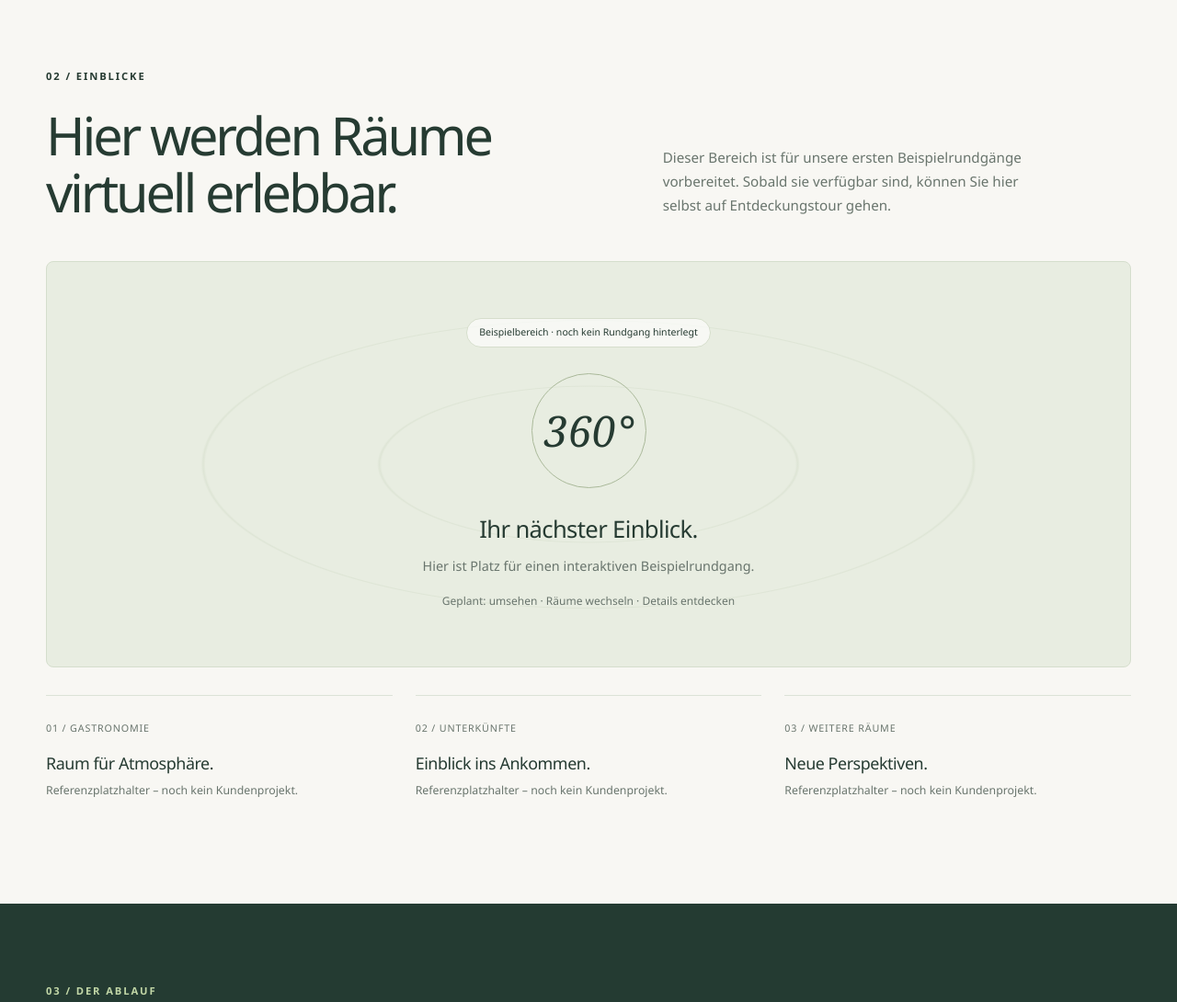
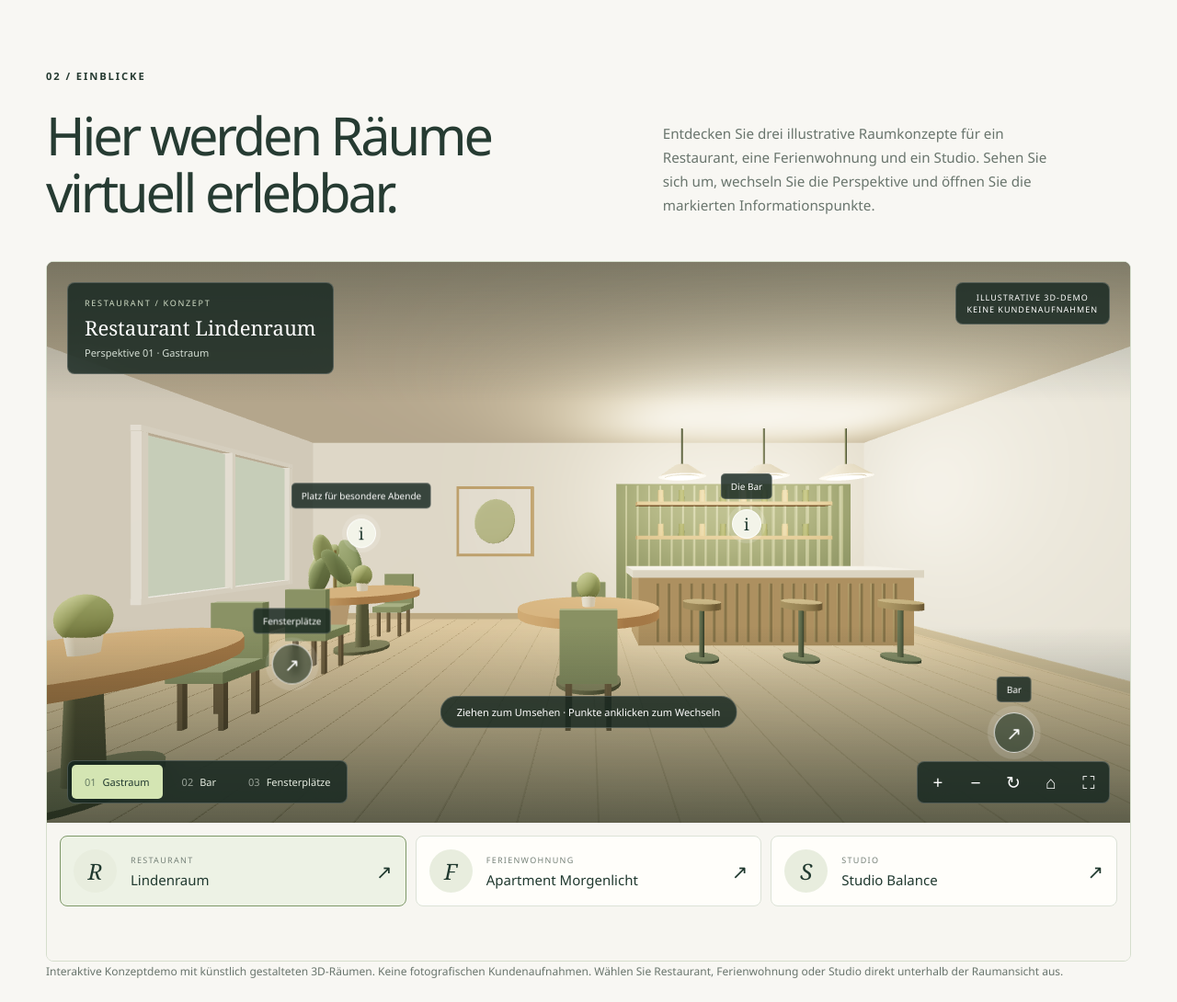
Before and after one commit to Blackghm/ReMo-360-Studio, a plain HTML site: page index.html in a window 1280 px wide. Shown: the part 2320-3410 px from the top of the page at 92% size. Drawn offline with nearby package versions, Linux system fonts and the light colour scheme.

Commit message:
Integrate interactive ReMo-360 demo in index.html
Added interactive demo iframe for virtual room concepts.

```diff
--- a/index.html
+++ b/index.html
@@ -1291,6 +1291,25 @@
         animation: none !important;
       }
     }
+ /* Eingebettete ReMo-360-Beispieldemo */
+
+#tour-container {
+  overflow: hidden;
+}
+
+#tour-container .remo-demo-frame {
+  display: block;
+  width: 100%;
+  height: 760px;
+  border: 0;
+  background: #f7f6f1;
+}
+
+@media (max-width: 760px) {
+  #tour-container .remo-demo-frame {
+    height: 800px;
+  }
+}
   </style>
 </head>
 
@@ -1544,36 +1563,36 @@
           <h2>Hier werden Räume<br>virtuell erlebbar.</h2>
         </div>
 
-        <p>
-          Dieser Bereich ist für unsere ersten Beispielrundgänge
-          vorbereitet. Sobald sie verfügbar sind, können Sie
-          hier selbst auf Entdeckungstour gehen.
-        </p>
+      <p>
+  Entdecken Sie drei illustrative Raumkonzepte für ein
+  Restaurant, eine Ferienwohnung und ein Studio.
+  Sehen Sie sich um, wechseln Sie die Perspektive
+  und öffnen Sie die markierten Informationspunkte.
+</p>
       </div>
 
       <!--
         Hier später einen echten, freigegebenen Rundgang einbinden.
         Aktuell wird kein externer Rundgang geladen.
       -->
-      <div class="tour-container" id="tour-container">
-        <div class="tour-placeholder">
-          <span class="placeholder-badge">
-            Beispielbereich · noch kein Rundgang hinterlegt
-          </span>
-
-          <div class="tour-circle" aria-hidden="true">360°</div>
-
-          <h3>Ihr nächster Einblick.</h3>
-
-          <p>
-            Hier ist Platz für einen interaktiven Beispielrundgang.
-          </p>
-
-          <span class="small-note">
-            Geplant: umsehen · Räume wechseln · Details entdecken
-          </span>
-        </div>
-      </div>
+   <!-- Interaktive Beispielräume direkt auf der Startseite -->
+<div class="tour-container" id="tour-container">
+  <iframe
+    class="remo-demo-frame"
+    src="demo.html?embed=1"
+    title="Interaktive ReMo-360-Konzeptdemo: Restaurant, Ferienwohnung und Studio"
+    loading="lazy"
+    allow="fullscreen"
+    allowfullscreen
+  ></iframe>
+</div>
+
+<p class="small-note">
+  Interaktive Konzeptdemo mit künstlich gestalteten 3D-Räumen.
+  Keine fotografischen Kundenaufnahmen.
+  Wählen Sie Restaurant, Ferienwohnung oder Studio
+  direkt unterhalb der Raumansicht aus.
+</p>
 
       <div class="references">
         <article class="reference">
```
